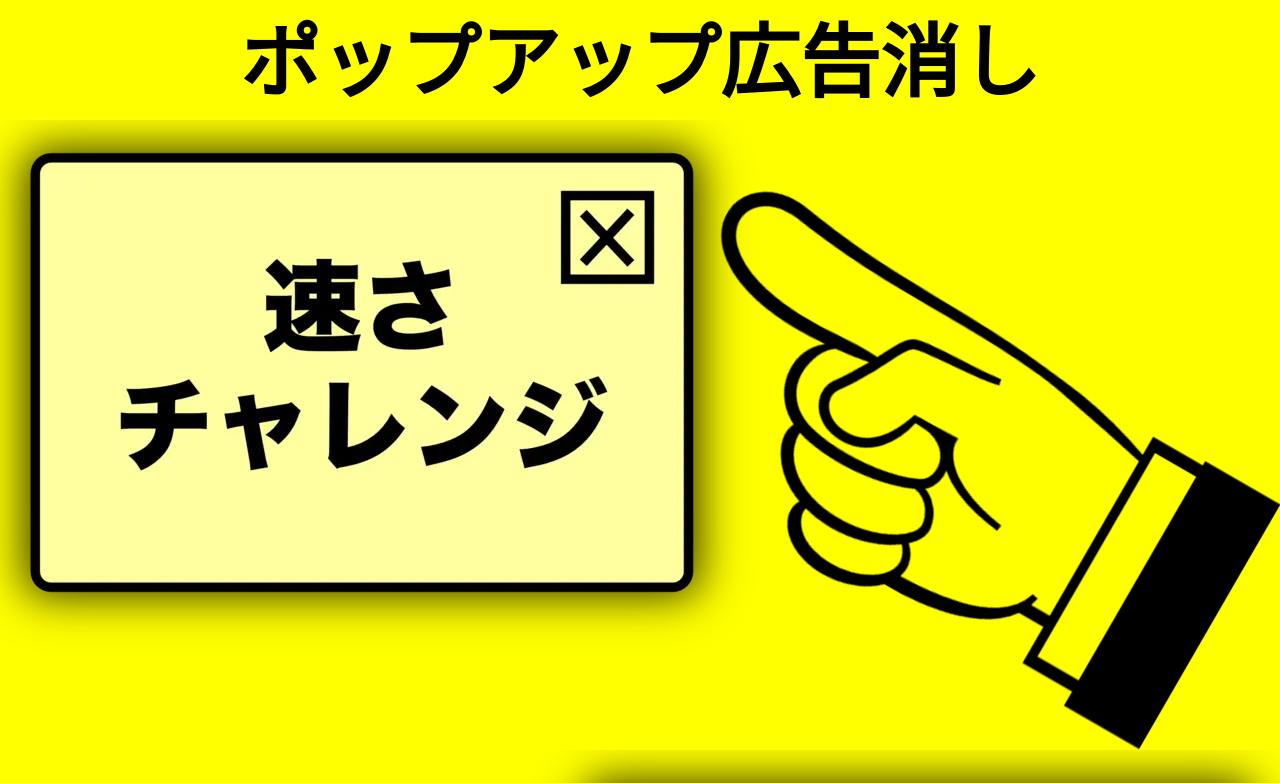
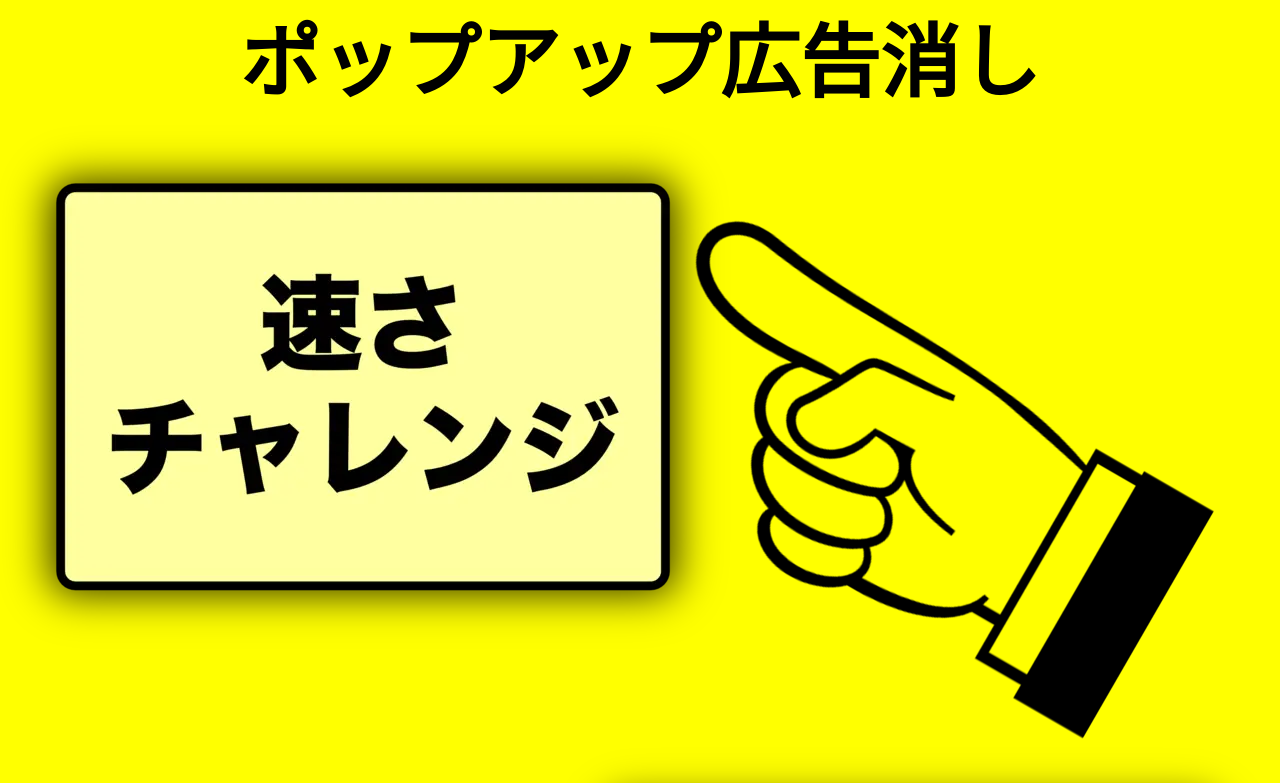
Before and after one commit to yoidea/remove-ads-game, a Next.js app: page / in a window 1280 px wide. Shown: the top 783 px of the page. Built offline with nearby package versions, Linux system fonts and the light colour scheme.

Commit message:
fix button style

```diff
--- a/app/aiming/page.tsx
+++ b/app/aiming/page.tsx
@@ -10,7 +10,7 @@ const hueBridgeIP = process.env.NEXT_PUBLIC_HUE_BRIDGE_IP
 const hueUser = process.env.NEXT_PUBLIC_HUE_USER
 const numberOfAds = 5
 const skipSeconds = 2
-const maxLife = 5
+const maxLife = 3
 const defaultButtonSize = 20
 
 
@@ -71,6 +71,7 @@ export default function Create() {
     const [fullScreenAdOpen, setFullScreenAdOpen] = useState<boolean>(false)
     const [initialAdOpen, setInitialAdOpen] = useState<boolean>(true)
     const [fullScreenAdButtonText, setFullScreenAdButtonText] = useState("2秒後にスキップ")
+    const [fullScreenAdButtonEnabled, setFullScreenAdButtonEnabled] = useState(false)
     const [modalStyle, setModalStyle] = useState(modalStyleBase)
     const [modalsStyle, setModalsStyle] = useState([...Array(numberOfAds)].map(() => ({
         ...modalStyleBase,
@@ -194,7 +195,11 @@ export default function Create() {
         setTimeout(() => {
             setColor("yellow")
         }, 500)
-        if (buttonSize > 10) {
+        if (buttonSize > 15) {
+            setButtonSize(buttonSize - 5)
+        } else if (buttonSize > 7) {
+            setButtonSize(buttonSize - 3)
+        } else if (buttonSize > 5) {
             setButtonSize(buttonSize - 2)
         } else if (buttonSize > 3) {
             setButtonSize(buttonSize - 1)
@@ -272,7 +277,8 @@ export default function Create() {
     }
 
     const handleGameStart = () => {
-        setLife(5)
+        setLife(maxLife)
+        setButtonSize(defaultButtonSize)
         setInitialAdOpen(false)
         setGameClear(false)
         setPlaying(true)
@@ -340,7 +346,7 @@ export default function Create() {
         >
             {/* @ts-ignore */}
             <div style={{ width: "100%", height: "100%" }}>
-                <button className="btn btn-danger btn-lg mb-3 start-btn" onClick={handleGameStart}>チャレンジ開始</button>
+                <button className="btn btn-lg mb-3 start-btn" onClick={handleGameStart}>チャレンジ開始</button>
             </div>
         </Modal>
     )
@@ -365,19 +371,28 @@ export default function Create() {
                     backgroundSize: "cover"
                 }
             }}
+            onAfterOpen={() => {
+                setFullScreenAdButtonText("2秒後にスキップ")
+                setFullScreenAdButtonEnabled(false)
+                setTimeout(setFullScreenAdButtonText, 1000, "1秒後にスキップ")
+                setTimeout(setFullScreenAdButtonText, 2000, "広告をスキップ")
+                setTimeout(setFullScreenAdButtonEnabled, 2000, true)
+                setTimeout(setColor, 2000, "green")
+            }}
         >
             {/* @ts-ignore */}
             <div style={{ width: "100%", height: "100%" }}>
                 <button onClick={(e) => {
                     e.stopPropagation()
+                    if (!fullScreenAdButtonEnabled) {
+                        playSound("miss")
+                        return
+                    }
                     setFullScreenAdOpen(false)
                     playSound("close4")
-                    setColor("green")
-                    setTimeout(() => {
-                        setColor("yellow")
-                    }, 500)
-                }} style={iconSkipStyle}>広告を閉じる</button>
-                <img className="cat" src="/ads/cat1.webp" alt="" />
+                    setColor("yellow")
+                }} style={iconSkipStyle}>{fullScreenAdButtonText}</button>
+                <img className="cat" src="/ads/cat1.webp" alt="猫" />
             </div>
         </Modal>
     )
@@ -468,6 +483,9 @@ export default function Create() {
                     {showOverlay && <div className="clear-overlay-box" style={{
                         background: "center / contain url('/ads/overlay.webp')"
                     }}></div>}
+                    {gameClear && <button className="btn btn-warning btn-lg mb-3 score-board-btn2" onClick={() => {
+                        window.location.href = "/"
+                    }}>トップに戻る</button>}
                     {gameClear && <button className="btn btn-primary btn-lg mb-3 score-board-btn" onClick={handleGameStart}>もう一度チャレンジ</button>}
                     <div className="pointer-item" style={{left: pointer[0]-40, top: pointer[1]-40, display: playing ? pointerDisplay : "none"}}>
                         <svg className="pointer" width="80" height="80">
--- a/app/globals.css
+++ b/app/globals.css
@@ -37,8 +37,17 @@ html {
   font-size: 1.5em;
   padding: 10px 20px;
 }
+.score-board-btn2 {
+  position: absolute;
+  z-index: 30;
+  top: 65%;
+  left: 50%;
+  transform: translate(-50%, -50%);
+  font-size: 1.5em;
+  padding: 10px 20px;
+}
 .start-btn {
-  position: absolute;
+  position: relative;
   width: 50%;
   height: 15%;
   z-index: 30;
@@ -47,6 +56,41 @@ html {
   transform: translate(-50%, -50%);
   font-size: 2.5rem !important;
   padding: 10px 20px;
+  box-sizing: border-box;
+  border-radius: 10px;
+  overflow: hidden;
+  color: white !important;
+}
+@keyframes rotate {
+  100% {
+    -webkit-transform: rotate(1turn);
+    transform: rotate(1turn);
+  }
+}
+.start-btn::before {
+  content: '';
+  position: absolute;
+  z-index: -2;
+  left: -50%;
+  top: -50%;
+  width: 200%;
+  height: 450%;
+  background-repeat: no-repeat;
+  background-size: 120% 120%, 120% 120%;
+  background-position: 0 0, 100% 0, 100% 100%, 0 100%;
+  background-image: linear-gradient(45deg, red, red, red, orange, yellow, green, blue, indigo, violet, violet, violet);
+  animation: rotate 4s linear infinite;
+}
+.start-btn::after {
+  content: '';
+  position: absolute;
+  z-index: -1;
+  left: 6px;
+  top: 6px;
+  width: calc(100% - 12px);
+  height: calc(100% - 12px);
+  background: #111;
+  border-radius: 5px;
 }
 
 .item {
@@ -56,7 +100,7 @@ html {
 
 .life-container {
   position: relative;
-  width: 320px;
+  width: 200px;
   height: 160px;
 }
 .life-container p {
--- a/app/speed/page.tsx
+++ b/app/speed/page.tsx
@@ -334,7 +334,7 @@ export default function Create() {
         >
             {/* @ts-ignore */}
             <div style={{ width: "100%", height: "100%" }}>
-                <button className="btn btn-danger btn-lg mb-3 start-btn" onClick={handleGameStart}>チャレンジ開始</button>
+                <button className="btn btn-lg mb-3 start-btn" onClick={handleGameStart}>チャレンジ開始</button>
             </div>
         </Modal>
     )
@@ -380,7 +380,7 @@ export default function Create() {
                     playSound("close4")
                     setColor("yellow")
                 }} style={iconSkipStyle}>{fullScreenAdButtonText}</button>
-                <img className="cat" src="/ads/cat1.webp" alt="" />
+                <img className="cat" src="/ads/cat1.webp" alt="猫" />
             </div>
         </Modal>
     )
@@ -465,6 +465,9 @@ export default function Create() {
                     {showOverlay && <div className="overlay-box" style={{
                         background: "center / contain url('/ads/overlay.webp')"
                     }} onClick={handleTapMissArea}></div>}
+                    {gameClear && <button className="btn btn-warning btn-lg mb-3 score-board-btn2" onClick={() => {
+                        window.location.href = "/"
+                    }}>トップに戻る</button>}
                     {gameClear && <button className="btn btn-primary btn-lg mb-3 score-board-btn" onClick={handleGameStart}>もう一度チャレンジ</button>}
                     <div className="pointer-item" style={{left: pointer[0]-40, top: pointer[1]-40, display: playing ? pointerDisplay : "none"}}>
                         <svg className="pointer" width="80" height="80">
```
Also changed, not shown: public/introduction/fig1.webp, public/introduction/fig2.webp.
